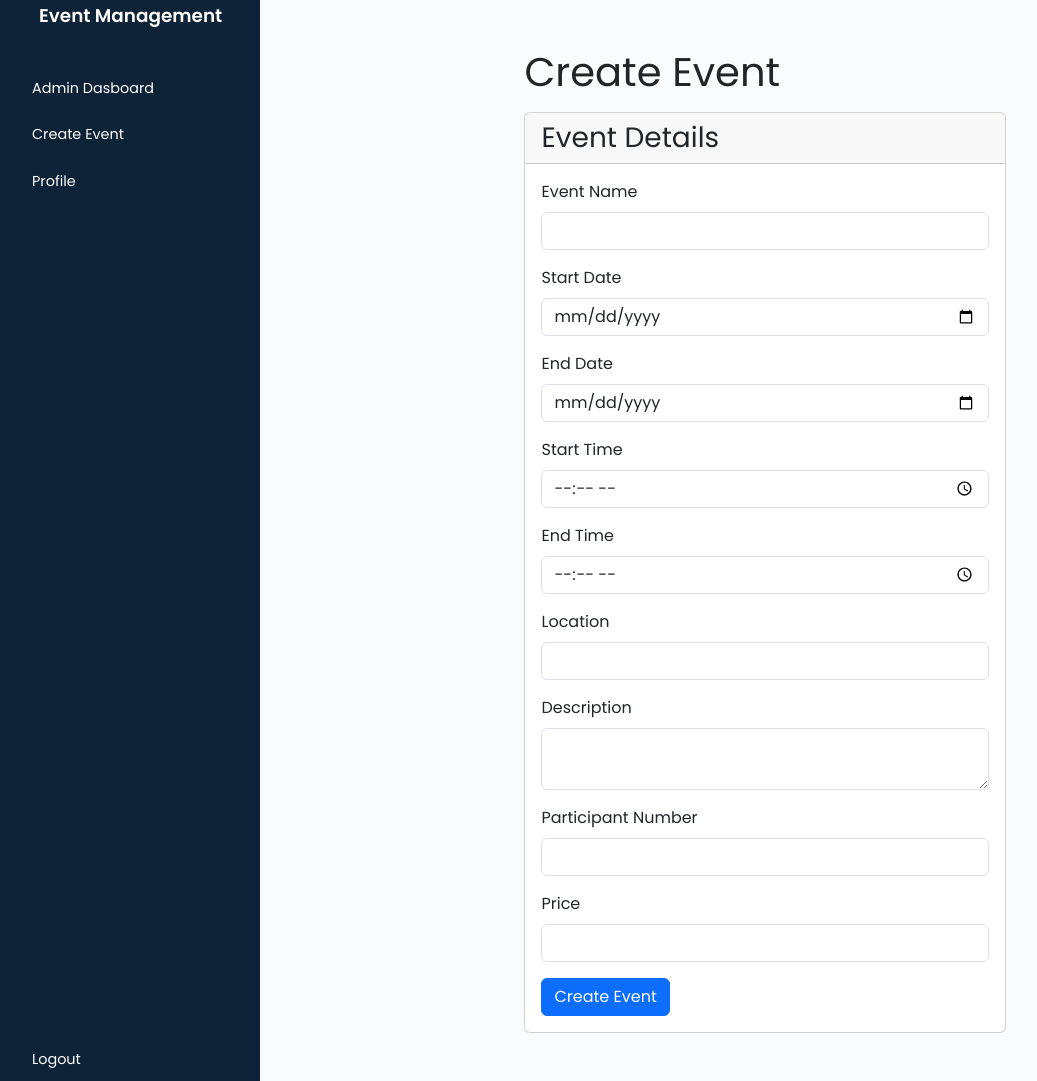
After one commit to phanreach/Event_Management, a PHP site: page /admin/createEvent.php in a window 1280 px wide. The commit adds this page. Shown: the whole page, without its empty margins (9-1046 px from the left). Run offline with PHP 8.4, Linux system fonts and the light colour scheme; some libraries are stand-ins or nearby versions.

Commit message:
add: create event page & admindashboard page

```diff
--- /dev/null
+++ b/admin/createEvent.php
@@ -0,0 +1,99 @@
+<?php
+    require '../config.php';
+
+    if ($_SERVER['REQUEST_METHOD'] == 'POST') {
+        $eventName = trim($_POST['eventName']);
+        $startDate = trim($_POST['startDate']);
+        $endDate = trim($_POST['endDate']);
+        $startTime = trim($_POST['startTime']);
+        $endTime = trim($_POST['endTime']);
+        $location = trim($_POST['location']);
+        $description = trim($_POST['description']);
+        $participantNumber = trim($_POST['participantNumber']);
+        $price = trim($_POST['price']);
+        // $eventBanner = trim($_POST['eventBanner']);
+
+        $query = "  INSERT INTO `event`(`event_name`, `start_date`, `end_date`, `start_time`, `end_time`, `location`, `description`, `participant_number`, `price`)
+                    VALUES ( ?, ?, ?, ?, ?, ?, ?, ?, ?)";
+        $stmt = $conn->prepare($query);
+        $stmt->execute([$eventName, $startDate, $endDate, $startTime, $endTime, $location, $description, $participantNumber, $price]);
+    }
+
+?>
+
+<!DOCTYPE html>
+<html lang="en">
+<head>
+    <meta charset="UTF-8">
+    <meta name="viewport" content="width=device-width, initial-scale=1.0">
+    <title>Create Event</title>
+    <link href="https://cdn.jsdelivr.net/npm/bootstrap@5.3.3/dist/css/bootstrap.min.css" rel="stylesheet">
+    <link href="https://cdn.lineicons.com/4.0/lineicons.css" rel="stylesheet" />
+    <link rel="stylesheet" href="https://cdnjs.cloudflare.com/ajax/libs/font-awesome/6.0.0-beta3/css/all.min.css">
+    <link href="../sidebar/style.css" rel="stylesheet">
+</head>
+<body>
+    <div class="wrapper">
+        <?php include '../sidebar/sidebar.php'; ?>
+
+        <div class="main">
+            <div class="container my-5 col-6">
+                <h1>Create Event</h1>
+                <div class="card mt-3">
+                    <div class="card-header">
+                        <h3 class="mb-0">Event Details</h3>
+                    </div>
+                    <div class="card-body">
+                        <form method="POST" action="createEvent.php" class="mb-0">
+                            <div class="mb-3">
+                                <label for="eventName" class="form-label">Event Name</label>
+                                <input type="text" class="form-control" id="eventName" name="eventName" required>
+                            </div>
+                            <div class="mb-3">
+                                <label for="startDate" class="form-label">Start Date</label>
+                                <input type="date" class="form-control" id="startDate" name="startDate" required>
+                            </div>
+                            <div class="mb-3">
+                                <label for="endDate" class="form-label">End Date</label>
+                                <input type="date" class="form-control" id="endDate" name="endDate" required>
+                            </div>
+                            <div class="mb-3">
+                                <label for="startTime" class="form-label">Start Time</label>
+                                <input type="time" class="form-control" id="startTime" name="startTime" required>
+                            </div>
+                            <div class="mb-3">
+                                <label for="endTime" class="form-label">End Time</label>
+                                <input type="time" class="form-control" id="endTime" name="endTime" required>
+                            </div>
+                            <div class="mb-3">
+                                <label for="location" class="form-label">Location</label>
+                                <input type="text" class="form-control" id="location" name="location" required>
+                            </div>
+                            <div class="mb-3">
+                                <label for="description" class="form-label">Description</label>
+                                <textarea class="form-control" id="description" name="description" required></textarea>
+                            </div>
+                            <div class="mb-3">
+                                <label for="participantNumber" class="form-label">Participant Number</label>
+                                <input type="number" class="form-control" id="participantNumber" name="participantNumber" required>
+                            </div>
+                            <div class="mb-3">
+                                <label for="price" class="form-label">Price</label>
+                                <input type="number" class="form-control" id="price" name="price" required>
+                            </div>
+                            <!-- <div class="mb-3">
+                                <label for="eventBanner" class="form-label">Event Banner</label>
+                                <input type="file" class="form-control" id="eventBanner" name="eventBanner" required>
+                            </div> -->
+                            <button type="submit" class="btn btn-primary">Create Event</button>
+                        </form>
+                    </div>
+                </div>
+            </div>
+        </div>
+    </div>
+
+    <script src="https://cdn.jsdelivr.net/npm/bootstrap@5.3.3/dist/js/bootstrap.bundle.min.js"></script>
+    <script src="../sidebar/script.js"></script>
+</body>
+</html>
--- a/sidebar/sidebar.php
+++ b/sidebar/sidebar.php
@@ -5,20 +5,20 @@
             <i class="lni lni-grid-alt"></i>
         </button>
         <div class="sidebar-logo">
-            <a href="index.php">Todo List</a>
+            <a href="../admin/adminDashboard.php">Event Management</a>
         </div>
     </div>
     <ul class="sidebar-nav">
         <li class="sidebar-item">
-            <a href="index.php" class="sidebar-link">
+            <a href="../admin/adminDashboard.php" class="sidebar-link">
                 <i class="lni lni-agenda"></i>
-                <span>Table View</span>
+                <span>Admin Dasboard</span>
             </a>
         </li>
         <li class="sidebar-item">
-            <a href="listView.php" class="sidebar-link">
+            <a href="../admin/createEvent.php" class="sidebar-link">
                 <i class="lni lni-layout"></i>
-                <span>List View</span>
+                <span>Create Event</span>
             </a>
         </li>
         <li class="sidebar-item">
--- a/sidebar/style.css
+++ b/sidebar/style.css
@@ -50,7 +50,7 @@ body {
 }
 
 #sidebar.expand {
-    width: 260px;
+    width: 340px;
     min-width: 260px;
 }
 
```
Also changed, not shown: admin/adminDashboard.php (+35 -63 lines).
